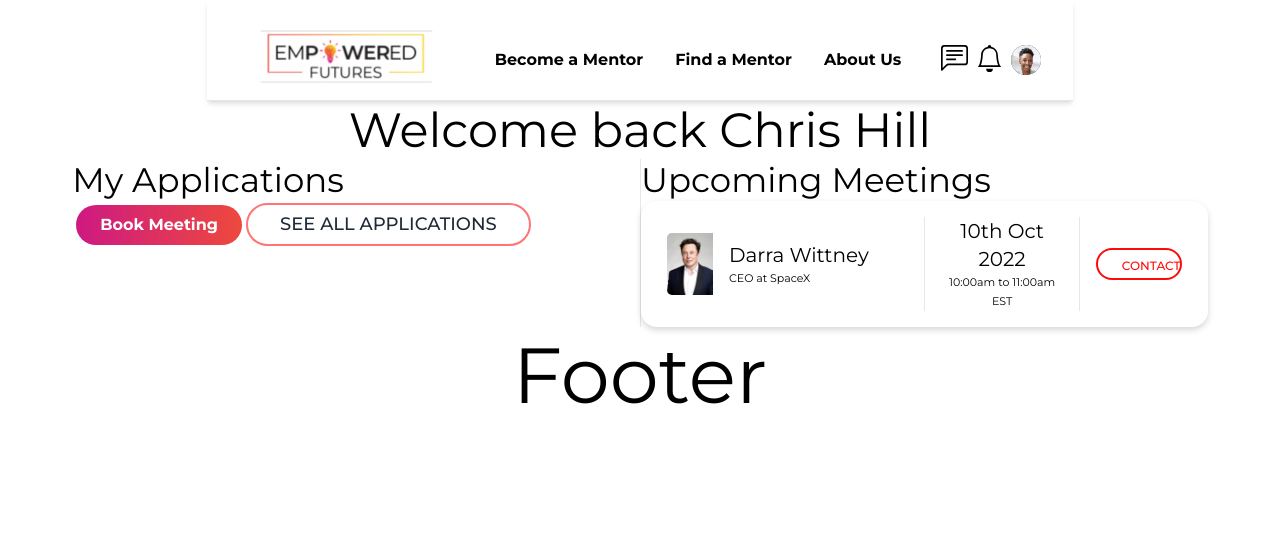
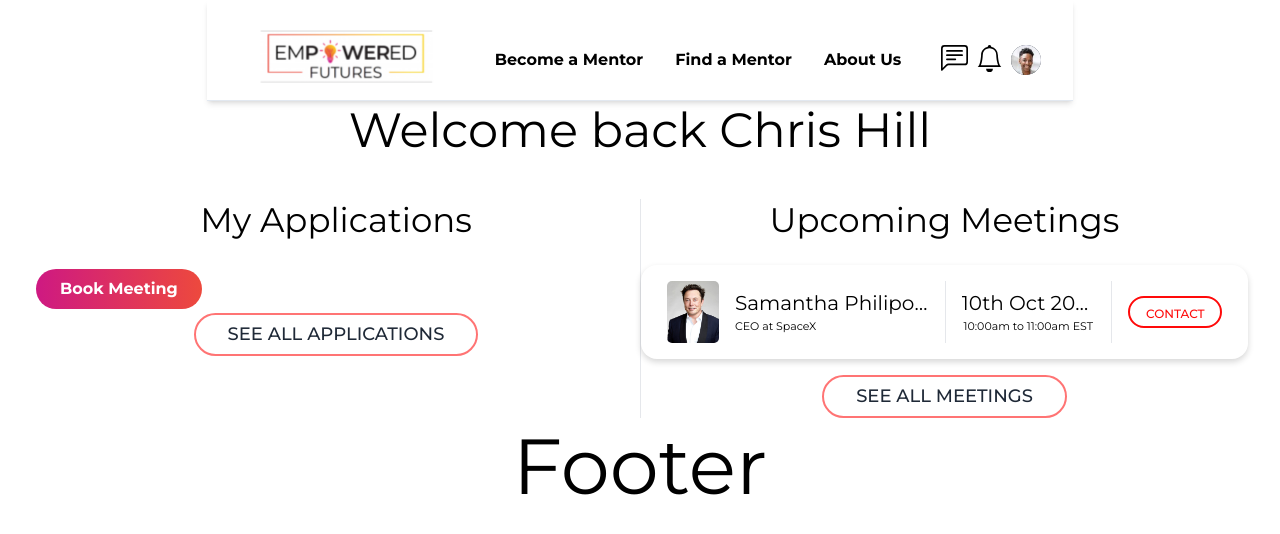
Before and after one commit to JasonXB/EF_Clone, a Next.js app: page /mentee in a window 1280 px wide. Shown: the top 534 px of the page. Built offline with nearby package versions, Linux system fonts and the light colour scheme; what tw-elements would draw is missing.

Commit message:
Created a global class that imposes trailing dots on long-worded text based elements

```diff
--- a/pages/mentee/index.tsx
+++ b/pages/mentee/index.tsx
@@ -20,28 +20,14 @@ export default function index() {
     username: 'Chris Hill',
     meetings: [
       {
-        mentorName: 'Darra Wittney',
+        mentorName: 'Samantha Philipopulous',
         position: 'CEO at SpaceX',
-        // profilePicture: (
-        //   <Image
-        //     src="/src/components/temp-assets/elon-profile.jpg"
-        //     alt="elon musk pfp"
-        //     width={'500px'}
-        //     height={'500px'}
-        //   />
-        // ),
         date: '10th Oct 2022',
         time: '10:00am to 11:00am EST',
       },
       {
-        mentorName: 'Darra Wittney',
+        mentorName: 'Elon Tusk',
         position: 'CEO at SpaceX',
-        profilePicture: (
-          <Image
-            src="/src/components/temp-assets/elon-profile.jpg"
-            alt="elon musk pfp"
-          />
-        ),
         date: '10th Oct 2022',
         time: '10:00am to 11:00am EST',
       },
@@ -70,52 +56,54 @@ export default function index() {
 
   return (
     <Layout>
-      <h3 className="text-center">Welcome back {mock.username}</h3>
+      <h3 className="text-center mb-10">Welcome back {mock.username}</h3>
       <section className="grid grid-cols-2 divide-x ">
         <div className="">
-          <h4>My Applications</h4>
+          <h4 className="text-center mb-6">My Applications</h4>
           <Button>Book Meeting</Button>
           <OutlinedButton text="See all applications" onClick={() => {}} />
         </div>
         <div className="">
-          <h4>Upcoming Meetings</h4>
+          <h4 className="text-center mb-6">Upcoming Meetings</h4>
           <ul>
-            <li className="grid grid-cols-[50%,_30%,_20%] divide-x items-center w-full shadowVariant1 rounded-2xl px-[26px] py-[16px]">
+            <li className="grid grid-cols-[50%,_30%,_20%] divide-x items-center mb-4 w-full shadowVariant1 rounded-2xl px-[26px] py-[16px]">
               <div className="flex flex-row pr-4 border-l-[0px] divide-x-0">
-                <div className="rounded-[5px] overflow-hidden w-[62px] h-[62px] pr-4 flex align-middle">
+                <div className="relative rounded-[5px] overflow-hidden w-[62px] h-[62px] pr-4 flex align-middle">
                   <Image
                     src="/temp-assets/elon-profile.jpg"
                     alt="elon musk pfp"
-                    // layout="fill"
-                    // objectFit="cover"
-                    width={62}
-                    height={62}
+                    layout="fill"
+                    objectFit="cover"
                   />
                 </div>
-                <div className="flex flex-col justify-center">
-                  <p className="text-xl">{mock.meetings[0].mentorName}</p>
-                  <span className="text-[0.6875rem]">
+                <div className="flex flex-col justify-center ml-4 truncate">
+                  <p className="text-xl trailingDots">
+                    {mock.meetings[0].mentorName}
+                  </p>
+                  <p className="text-[0.6875rem] trailingDots">
                     {mock.meetings[0].position}
-                  </span>
+                  </p>
                 </div>
               </div>
-              <div className="pl-4 pr-4 h-full flex flex-col justify-center">
-                <p className="text-xl text-center">{mock.meetings[0].date}</p>
-                <p className="text-[0.6875rem] text-center">
+              <div className="pl-4 pr-4 h-full flex flex-col justify-center truncate">
+                <p className="text-xl text-center trailingDots">
+                  {mock.meetings[0].date}
+                </p>
+                <p className="text-[0.6875rem] text-center trailingDots">
                   {mock.meetings[0].time}
                 </p>
               </div>
               <div className="pl-4 h-full flex flex-col justify-center">
                 <button
                   type="button"
-                  className="inline-block px-6 py-2 border-2 m-0 h-[2rem] border-[#FF0A0A] text-[#FF0A0A] font-medium text-xs leading-tight uppercase rounded-[25px]"
+                  className="inline-block px-4 py-2 border-2 m-0 h-[2rem] border-[#FF0A0A] text-[#FF0A0A] font-medium text-xs leading-tight uppercase rounded-[25px]"
                 >
                   Contact
                 </button>
               </div>
             </li>
           </ul>
-          {/* <OutlinedButton text="See all meetings" onClick={() => {}} /> */}
+          <OutlinedButton text="See all meetings" onClick={() => {}} />
         </div>
       </section>
     </Layout>
@@ -126,7 +114,7 @@ function OutlinedButton(props: { text: string; onClick: Function }) {
   return (
     <button
       type="button"
-      className="inline-block text-lg px-8 py-2 border-2 border-[#ff7474] text-gray-800 font-medium leading-tight uppercase rounded-full"
+      className="block mx-auto text-lg px-8 py-2 border-2 border-[#ff7474] text-gray-800 font-medium leading-tight uppercase rounded-full"
     >
       {props.text}
     </button>
--- a/styles/globals.css
+++ b/styles/globals.css
@@ -88,3 +88,19 @@ ul {
 .shadowVariant1 {
   box-shadow: 0px 3px 6px #00000029;
 }
+
+.trailingDots {
+  text-overflow: ellipsis;
+  overflow: hidden;
+  white-space: nowrap;
+}
+/* trailingDots usage guide
+Add "truncate" class to parent element.
+Add "trailingDots" class to child element which should be text based
+
+              <div className="truncate">
+                <p className="trailingDots">
+                  A very long string of text that would otherwise wrap around and make your element taller
+                </p>
+              </div>
+*/
```
